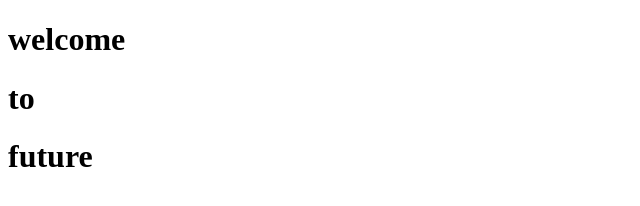
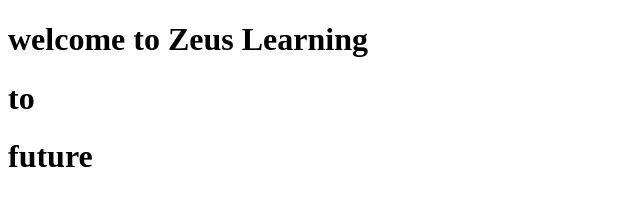
Before and after one commit to AgniveshChaubey-Zeus/zeus-tasks, a plain HTML site: page index.html in a window 1280 px wide. Shown: the whole page, without its empty margins (0-640 px from the left). Drawn offline with Linux system fonts and the light colour scheme.

Commit message:
h1 message change

```diff
--- a/index.html
+++ b/index.html
@@ -15,7 +15,7 @@
 </head>
 
 <body>
-  <h1>welcome</h1>
+  <h1>welcome to Zeus Learning </h1>
   <h1>to</h1>
   <h1>future</h1>
 </body>
```
